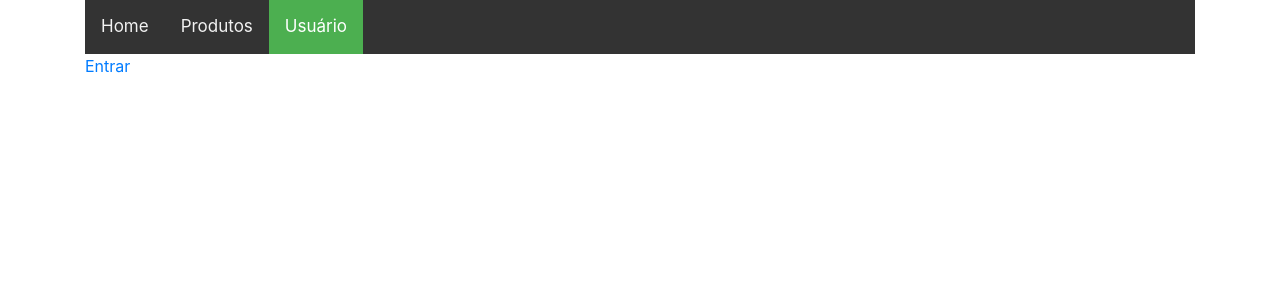
After one commit to leohck/Product-Manager, a Django app: page /user/ in a window 1280 px wide. The commit adds this page. Shown: the top 300 px of the page. Run offline with Django 3.2, Linux system fonts and the light colour scheme; some libraries are stand-ins or nearby versions.

Commit message:
Arrumando login

```diff
--- a/ProductManager/urls.py
+++ b/ProductManager/urls.py
@@ -16,11 +16,13 @@ Including another URLconf
 from django.contrib import admin
 from django.urls import path, include
 from products import urls as products_urls
+from products.views import user as products_user_view
 from django.contrib.auth import views as auth_views
 
 
 urlpatterns = [
     path('', include(products_urls)),
+    path('user/', products_user_view, name='user'),
     path('login/', auth_views.LoginView.as_view(), name='login'),
     path('logout/', auth_views.LogoutView.as_view(), name='logout'),
     path('admin/', admin.site.urls),
--- a/products/templates/index.html
+++ b/products/templates/index.html
@@ -8,6 +8,6 @@
     <div class="topnav">
           <a class="active" href="#">Home</a>
           <a href="#">Produtos</a>
-          <a href="{% url 'login' %}">Login</a>
+          <a href="{% url 'user' %}">Usuário</a>
     </div>
 {% endblock %}
--- /dev/null
+++ b/products/templates/user.html
@@ -0,0 +1,18 @@
+{% extends 'base.html' %}
+{% block title %}
+    User
+{% endblock %}
+
+{% block main %}
+    <div class="topnav">
+          <a href="#">Home</a>
+          <a href="#">Produtos</a>
+          <a class="active" href="{% url 'home' %}">Usuário</a>
+    </div>
+    {% if user.is_authenticated %}
+        <p>Ola {{ user.username }}</p>
+        <a href="{% url 'logout' %}">Sair</a>
+    {% else %}
+        <a href="{% url 'login' %}">Entrar</a>
+    {% endif %}
+{% endblock %}
--- a/products/views.py
+++ b/products/views.py
@@ -4,3 +4,7 @@ from django.shortcuts import render
 # Create your views here.
 def home(request):
     return render(request, 'index.html')
+
+
+def user(request):
+    return render(request, 'user.html')
```
Also changed, not shown: ProductManager/settings.py (+8 -0 lines).
